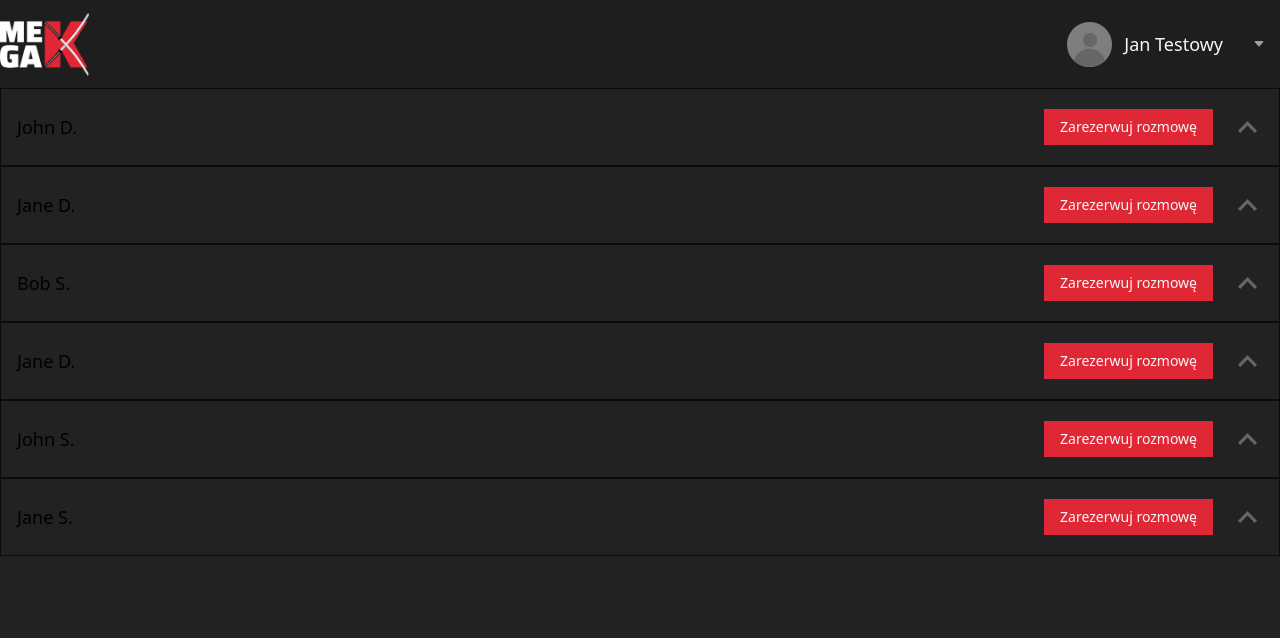
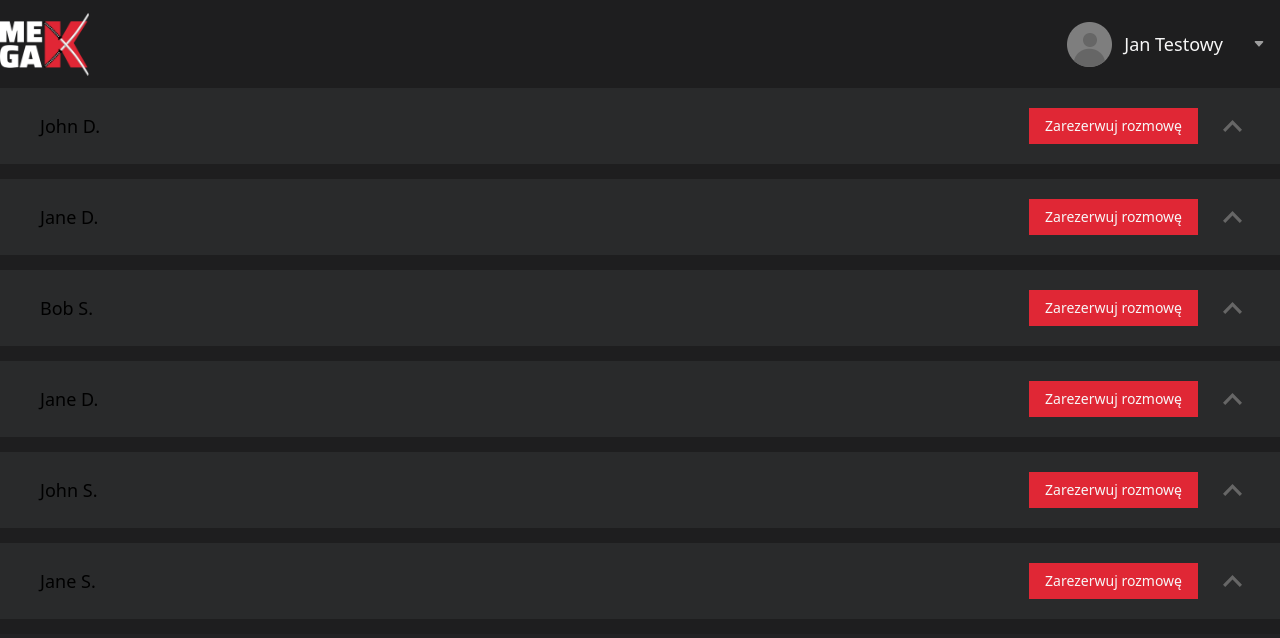
Before and after one commit to MichalTomczakSE/Mega-K-Headhunter-Front, a Next.js app: page /test in a window 1280 px wide. Shown: the top 638 px of the page. Built offline with nearby package versions, Linux system fonts and the light colour scheme.

Commit message:
Change colors and borders display

```diff
--- a/components/common/student/StudentList.tsx
+++ b/components/common/student/StudentList.tsx
@@ -15,17 +15,20 @@ const StudentListElement = () => {
     }
   };
   return (
-    <>
+    <div
+    className="border-b-filter-background">
       {studentMock.map((student) => (
         <div
+          className='border-b-[15px] lg:px-4 border-navbar-background bg-secondary-background'
           key={student.firstName + student.id}>
           <li
             key={student.id}
-            className='text-sm sm:text-lg px-4 py-5 border border-filter-background'
+            className='text-sm sm:text-lg px-4 py-5 '
            >
             <div
               className='flex items-center justify-between'>
-              <div>
+              <div
+              className='ml-2'>
                 {student.firstName} {student.lastName.slice(0, 1)}.
               </div>
               <div
@@ -81,7 +84,7 @@ const StudentListElement = () => {
           }
         </div>
       ))}
-    </>
+    </div>
   );
 };
 export const StudentList = () => {
```
